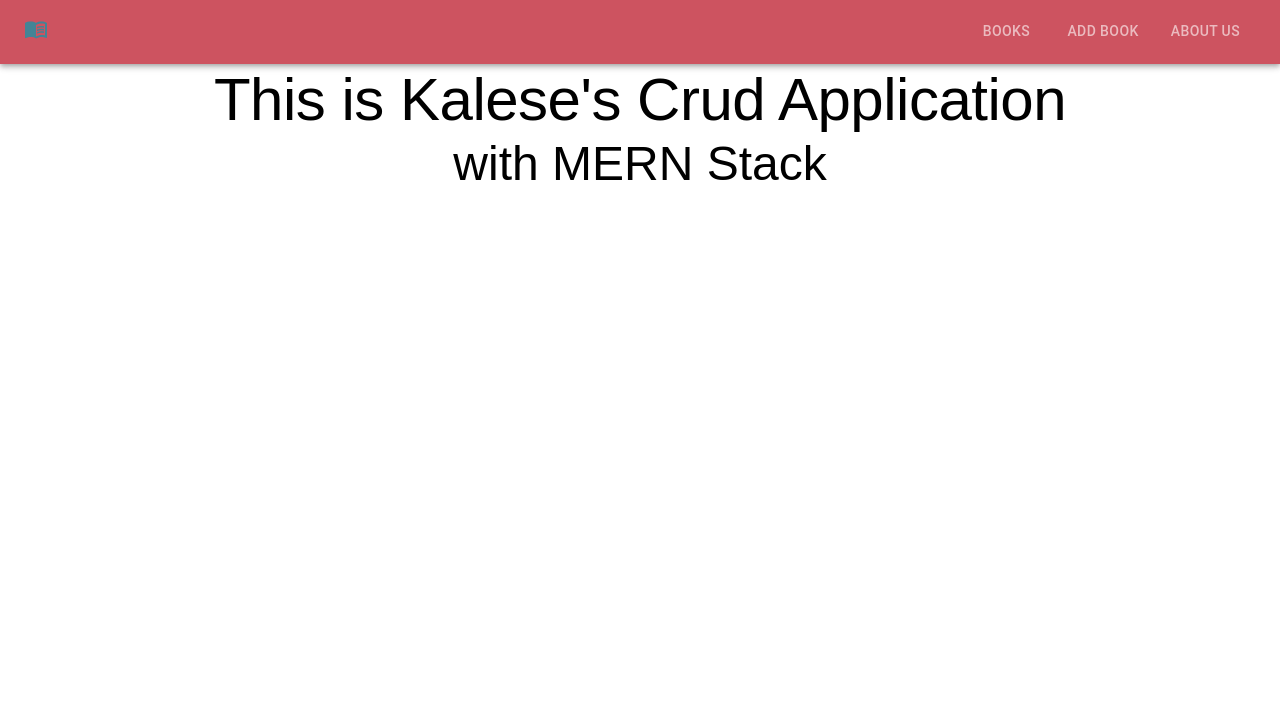
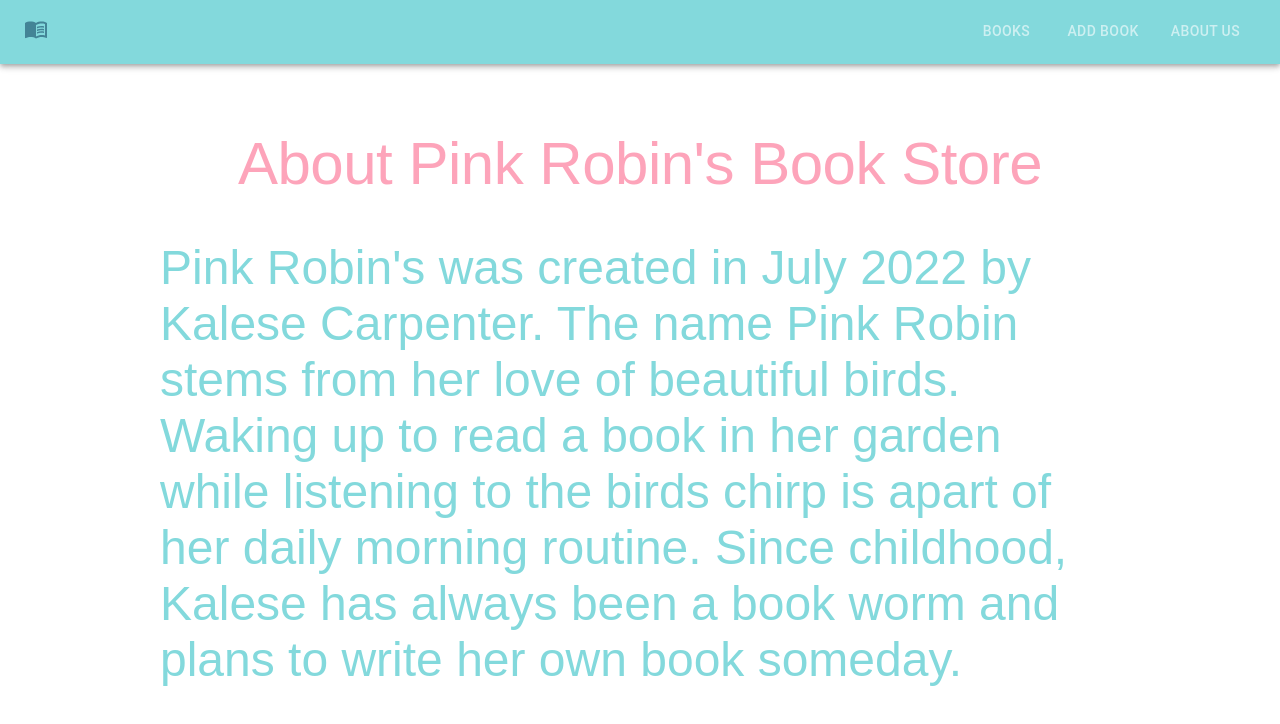
Before and after one commit to KaleseCarpenter/NewBookStore, a React (Create React App) app in the folder book-store/: page /about in a window 1280 px wide. Shown: the top 724 px of the page. Built offline with nearby package versions, Linux system fonts and the light colour scheme.

Commit message:
Updated color scheme and css

```diff
--- a/book-store/src/components/About.js
+++ b/book-store/src/components/About.js
@@ -4,15 +4,17 @@ import React from "react";
 const About = () => {
   return (
     <div>
-      <Box display="flex" flexDirection="column" alignItems="center">
-        <Typography sx={{fontFamily:"fantasy"}} variant="h2">
-          This is Kalese's Crud Application
+
+        <Typography display="flex" flexDirection="column" alignItems="center" sx={{fontFamily:"fantasy", color:"#FDA4BA",  marginTop: 8, marginBottom: 5 }} variant="h2">
+          About Pink Robin's Book Store
         </Typography>
-        <Typography sx={{fontFamily:"fantasy"}} variant="h3">
-          with MERN Stack
+        <Box display="flex" flexDirection="column" alignItems="center" >
+          <Typography sx={{fontFamily:"fantasy", color:"#83D9DC",  margin: "auto", px: 20 }} variant="h3">
+         Pink Robin's was created in July 2022 by Kalese Carpenter. The name Pink Robin stems from her love of beautiful birds.
+        Waking up to read a book in her garden while listening to the birds chirp is apart of her daily morning routine. Since childhood, Kalese has always been
+        a book worm and plans to write her own book someday.
         </Typography>
-
-      </Box>
+        </Box>
     </div>
   )
 }
--- a/book-store/src/components/AddBook.js
+++ b/book-store/src/components/AddBook.js
@@ -4,6 +4,8 @@ import axios from "axios";
 import React, { useState } from "react";
 import { useNavigate } from "react-router-dom";
 
+
+// ADD A NEW BOOK
 const AddBook = () => {
   const history = useNavigate
   const [inputs, setInputs] = useState({
--- a/book-store/src/components/Book/Book.css
+++ b/book-store/src/components/Book/Book.css
@@ -11,7 +11,7 @@ li{
     margin: 10px;
     width: 250px;
     max-width: 250px;
-    max-height: 400px;
+    max-height: 500px;
     list-style-type: none;
     justify-content: flex-start;
 }
--- a/book-store/src/components/Book/Books.js
+++ b/book-store/src/components/Book/Books.js
@@ -2,6 +2,7 @@ import React, {useEffect, useState} from "react";
 import "./Book.css";
 import axios from "axios"
 import Book from "./Book";
+import { Typography } from "@mui/material";
 // import api server
 const URL = "http://localhost:5000/books";
 
@@ -20,7 +21,11 @@ const Books = () => {
 
   return (
     <div>
+        <Typography sx={{fontFamily:"fantasy", color:"#FDA4BA", marginTop: 8, marginBottom: 5}} variant="h1" display="flex" flexDirection="column" alignItems="center" >
+          Pink Robin's Books
+        </Typography>
         <ul>
+            {/* Render all books by iterating over them*/}
             {books && books.map((book, i) => (
                 <li key={i}>
                     <Book book={book}/> {/* Have to remove the Unordered list so the dots will go away */}
--- a/book-store/src/components/Header.js
+++ b/book-store/src/components/Header.js
@@ -2,11 +2,13 @@ import React, { useState } from "react";
 import { AppBar, Tab, Tabs, Toolbar, Typography } from "@mui/material";
 import MenuBookIcon from '@mui/icons-material/MenuBook';
 import { NavLink } from "react-router-dom";
+
+// Navigation Bar
 const Header = () => {
     const [value, setValue] = useState();
   return (
     <div>
-        <AppBar sx={{backgroundColor: "#CD5360"}} position="sticky">
+        <AppBar sx={{backgroundColor: "#83D9DC"}} position="sticky">
             <Toolbar>
                 <NavLink to="/" style={{color: "#438496"}}> {/* figure out how to change logo color*/}
                     <Typography>
@@ -18,7 +20,7 @@ const Header = () => {
                 textColor="inherit"
                 indicatorColor="primary"
                 value={value}
-                onChange={(e, val) => setValue(val)}
+                onChange={(e, val) => setValue(val)} //*This is to change the blue underline when selecting tab
                 >
                     <Tab LinkComponent={NavLink} to="/books" label="Books" />{/* This Link Component changes the route in index.js when clicked on */}
                     <Tab LinkComponent={NavLink} to="/add" label="Add Book" />
--- a/book-store/src/components/Home.js
+++ b/book-store/src/components/Home.js
@@ -3,6 +3,7 @@ import { Box } from "@mui/system";
 import React from "react";
 import { Link } from "react-router-dom";
 
+//This is the Home Page
 const Home = () => {
   return (
     <div>
@@ -14,7 +15,7 @@ const Home = () => {
         variant="contained"
         >
           <Typography variant="h3">
-            View All Books
+          Welcome to Pink Robin's Book Store
 
           </Typography>
         </Button>
--- a/book-store/src/index.js
+++ b/book-store/src/index.js
@@ -7,7 +7,7 @@ import { BrowserRouter } from "react-router-dom";
 const root = ReactDOM.createRoot(document.getElementById("root"));
 root.render(
   <BrowserRouter>{/* This changes the route when clicked on */}
-  <React.StrictMode>
+  <React.StrictMode> {/*Verify the deprecated methods are not being used, and if they're used strict mode will warn you in the console. */}
     <App />
   </React.StrictMode>
   </BrowserRouter>
```
